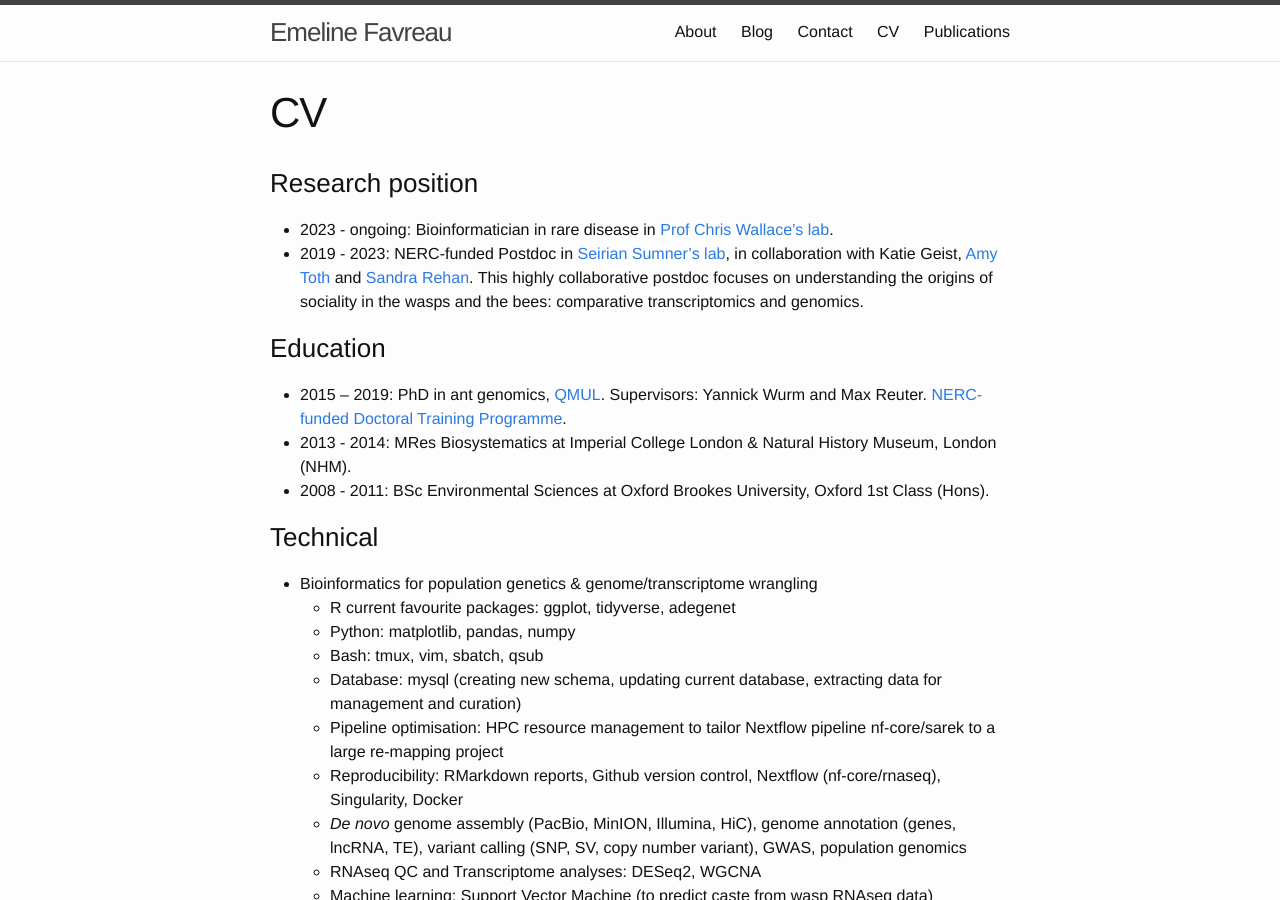
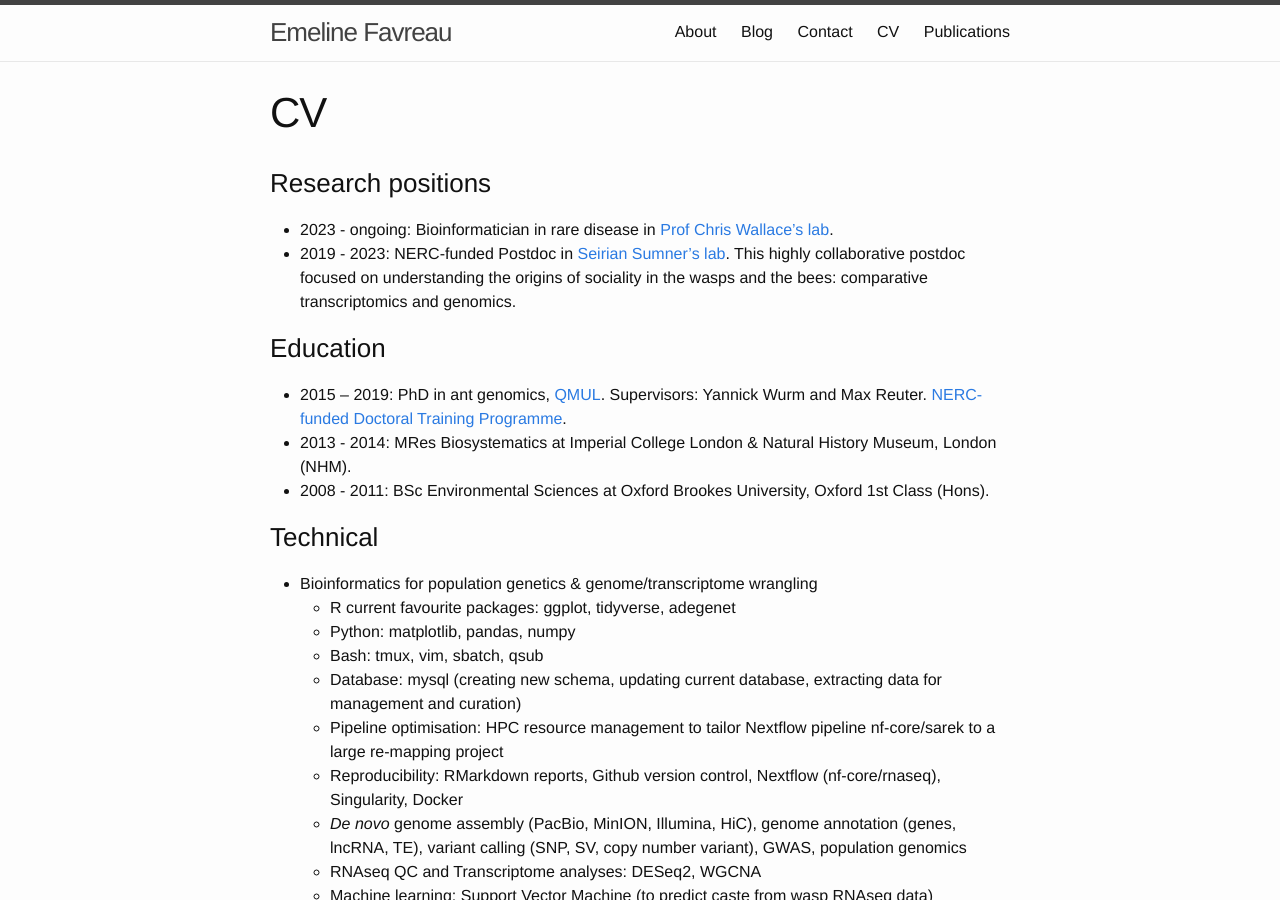
Before and after one commit to EmelineFavreau/EmelineFavreau.github.io, a Jekyll site: the page built from cv.md, in a window 1280 px wide and 900 px high. Built offline with Jekyll 4.4.1, drawn with Linux system fonts in a browser that asks for light colours.

Commit message:
Update cv.md

```diff
--- a/cv.md
+++ b/cv.md
@@ -5,9 +5,9 @@ permalink: /cv/
 ---
 
 
-### Research position
+### Research positions
 - 2023 - ongoing: Bioinformatician in rare disease in [Prof Chris Wallace's lab](http://chr1swallace.github.io/).
-- 2019 - 2023: NERC-funded Postdoc in [Seirian Sumner's lab](http://www.sumnerlab.co.uk/the-group/emeline-favreau/), in collaboration with Katie Geist, [Amy Toth](https://www.ent.iastate.edu/people/amy-toth) and [Sandra Rehan](http://www.rehanlab.com/). This highly collaborative postdoc focuses on understanding the origins of sociality in the wasps and the bees: comparative transcriptomics and genomics.
+- 2019 - 2023: NERC-funded Postdoc in [Seirian Sumner's lab](http://www.sumnerlab.co.uk/the-group/emeline-favreau/). This highly collaborative postdoc focused on understanding the origins of sociality in the wasps and the bees: comparative transcriptomics and genomics.
 
 ### Education
 - 2015 – 2019: PhD in ant genomics, [QMUL](https://www.qmul.ac.uk/sbcs/staff/emelinefavreau.html). Supervisors: Yannick Wurm and Max Reuter. [NERC-funded Doctoral Training Programme](https://london-nerc-dtp.org/).
```
